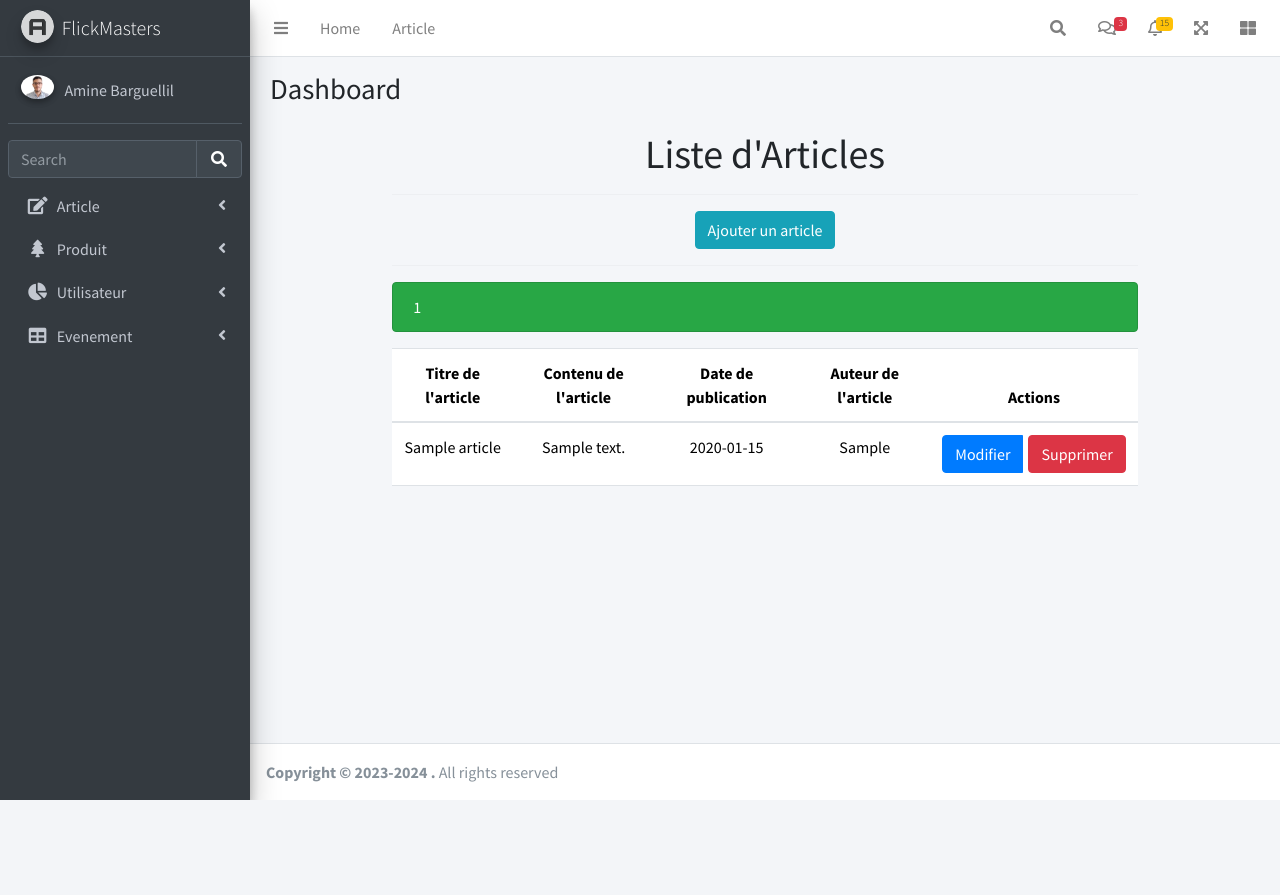
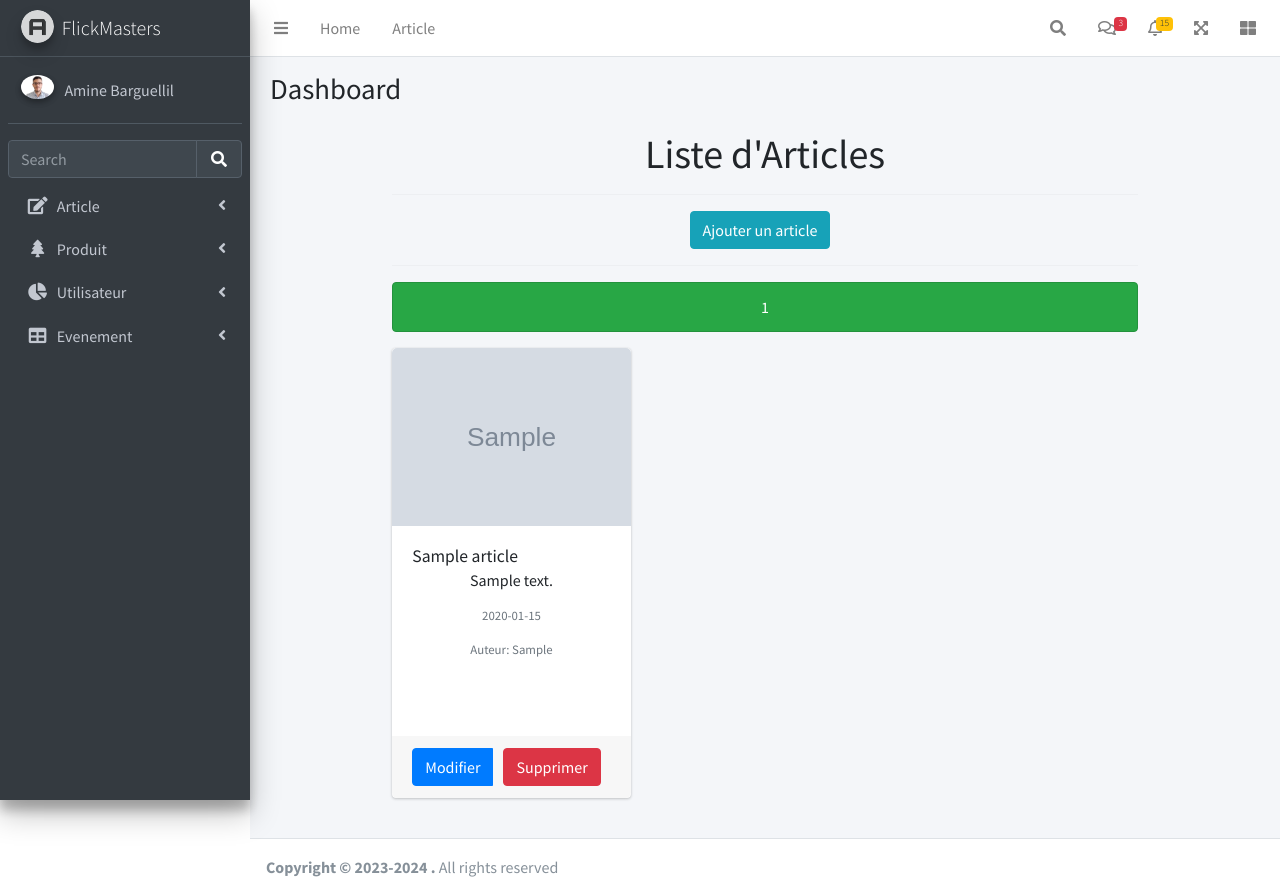
Before and after one commit to yosri-hk/FlickMasters, a Laravel app: page /articles in a window 1280 px wide. Before the commit the page ends 800 px from the top, so only its background shows below. Run offline with Laravel 10, Linux system fonts and the light colour scheme; a user stored in the database is signed in; tables that the repository leaves empty hold one stand-in row (values such as "Sample post"); grey boxes marked "Sample" are stand-in pictures; some libraries are stand-ins or nearby versions.

Commit message:
Image🚀

```diff
--- a/app/Http/Controllers/ArticleController.php
+++ b/app/Http/Controllers/ArticleController.php
@@ -10,7 +10,7 @@ use App\Models\Article;
 class ArticleController extends Controller
 {
     public function liste_articles() {
-        $articles=Article::all();
+        $articles = Article::paginate(2);
         return view("articles.liste",['articles' => $articles]);
     }
 
@@ -21,11 +21,21 @@ class ArticleController extends Controller
 
     public function ajouterArticleTraitement(Request $request) {
         $data=$request->validate([
-            "titre"=>"required",
-            "contenu"=>"required",
-            "datePublication"=>"required",
-            "auteur"=>"required"
+            "titre"=>"required|string|between:5,20|unique:articles",
+            "contenu"=>"required|string|between:5,100",
+            "datePublication"=>"required|date|after:today",
+            "auteur"=>"required|alpha",
+            "image"=>"required"
         ]);
+
+        if ($request->hasFile('image')) {
+            $storedImagePath = $request->file('image')->store('images', 'public');
+
+            $filename = pathinfo($storedImagePath, PATHINFO_BASENAME);
+
+
+            $data['image'] = $filename;
+        }
 
         $article=Article::create($data);
 
@@ -42,12 +52,23 @@ class ArticleController extends Controller
     {
         $data=$request -> validate(
             [
-            "titre"=>"required",
-            "contenu"=>"required",
-            "datePublication"=>"required",
-            "auteur"=>"required"
+            "titre"=>"required|string|between:5,20|unique:articles",
+            "contenu"=>"required|string|between:5,100",
+            "datePublication"=>"required|date|after:today",
+            "auteur"=>"required|alpha",
+            "image"=>"required"
             ]
             );
+
+            if ($request->hasFile('image')) {
+                $storedImagePath = $request->file('image')->store('images', 'public');
+
+                $filename = pathinfo($storedImagePath, PATHINFO_BASENAME);
+
+
+                $data['image'] = $filename;
+            }
+
         $article->update($data);
 
         return redirect(route('article.liste'))->with('success',"Article modifie  avec succes");
--- a/app/Models/Article.php
+++ b/app/Models/Article.php
@@ -8,6 +8,6 @@ use Illuminate\Database\Eloquent\Model;
 class Article extends Model
 {
     protected $fillable=[
-        "titre","contenu","datePublication","auteur"
+        "titre","contenu","datePublication","auteur","image"
     ];
 }
--- a/public/ArticleCss/article.css
+++ b/public/ArticleCss/article.css
@@ -1,31 +1,126 @@
-h1 {
-    font-size: 24px;
-    color: #333;
-    margin-bottom: 20px;
+#ajouterContent .container {
+    background: linear-gradient(135deg, #ff6b6b, #4ca1af);
+    padding: 20px;
+    border-radius: 10px;
+    margin-top: 30px;
+    margin-bottom: 30px;
+}
+
+#ajouterContent h1 {
+    text-align: center;
+    color: #fff;
 }
 
 
-.article-row {
-    background-color: #f9f9f9;
+#ajouterContent .form-control {
+    background-color: rgba(255, 255, 255, 0.1);
+    color: #fff;
+    border-color: #fff;
 }
 
 
-a {
-    text-decoration: none;
-    color: #007bff;
+#ajouterContent .form-label {
+    color: #fff;
+}
+
+
+#ajouterContent .btn-primary {
+    background-color: #007bff;
+    border-color: #007bff;
+    color: #fff;
+}
+
+
+#ajouterContent .btn-primary:hover {
+    background-color: #0056b3;
+    border-color: #0056b3;
+}
+
+
+#ajouterContent .checkbox label,
+#ajouterContent .radio label {
+    color: #fff;
+}
+
+
+#ajouterContent .alert {
+    background-color: rgba(255, 0, 0, 0.7);
+    color: #fff;
+    border: none;
 }
 
 
 
-.tag {
-    background-color: #007bff;
-    color: #fff;
-    padding: 3px 6px;
-    border-radius: 3px;
+
+
+
+/* Hetha css mta3 liste articles*/
+
+
+
+
+.card {
+    border: 1px solid #ccc;
+    border-radius: 5px;
+    box-shadow: 0 4px 6px rgba(0, 0, 0, 0.1);
+    margin-bottom: 20px;
+    height: 450px;
+}
+
+.card img {
+    width: 100%;
+    height: auto;
+    border-top-left-radius: 5px;
+    border-top-right-radius: 5px;
+}
+
+.card-title {
+    font-size: 1.25rem;
+    font-weight: bold;
+    margin-bottom: 10px;
+}
+
+.card-text {
+    font-size: 1rem;
+    margin-bottom: 10px;
+}
+
+.card-footer {
+    background-color: #f7f7f7;
+    border-top: 1px solid #ddd;
+    border-bottom-left-radius: 5px;
+    border-bottom-right-radius: 5px;
+    padding: 10px;
+}
+
+.btn-group {
+    display: flex;
+    justify-content: space-between;
+}
+
+#btn {
+    margin-right: 10px;
 }
 
 
-a:hover {
-    color: #0056b3;
-    transition: color 0.3s ease;
+#container {
+    text-align: center;
 }
+
+.alert-danger {
+    background-color: #dc3545;
+    color: #fff;
+    border: 1px solid #dc3545;
+    padding: 10px;
+    border-radius: 5px;
+}
+
+
+.custom-pagination .pagination li:first-child,
+.custom-pagination .pagination li:last-child {
+    display: none;
+}
+
+
+
+/* Hetha css mta3 liste articles*/
--- a/resources/views/articles/layout.blade.php
+++ b/resources/views/articles/layout.blade.php
@@ -19,7 +19,7 @@
   <!-- bootstrap mta3i -->
   <link href="https://cdn.jsdelivr.net/npm/bootstrap@5.3.2/dist/css/bootstrap.min.css" rel="stylesheet" integrity="sha384-T3c6CoIi6uLrA9TneNEoa7RxnatzjcDSCmG1MXxSR1GAsXEV/Dwwykc2MPK8M2HN" crossorigin="anonymous">
 <!-- bootstrap mta3i -->
-  <link href="{{ asset('ArticleCss/Ajout.css') }}" rel="stylesheet">
+  <link href="{{ asset('ArticleCss/article.css') }}" rel="stylesheet">
 
 
 
--- a/resources/views/articles/liste.blade.php
+++ b/resources/views/articles/liste.blade.php
@@ -2,53 +2,52 @@
 @section('content')
 
 <!-- liste article -->
-        <div class="container">
+<div class="container" id="container">
     <div class="row justify-content-center">
         <div class="col-md-9">
             <h1 class="text-center">Liste d'Articles</h1>
             <hr>
             <div class="d-flex justify-content-center">
-                    <a href="/ajouterArticle" class="btn btn-info">Ajouter un article</a>
+                <a href="/ajouterArticle" class="btn btn-info" id="btn">Ajouter un article</a>
             </div>
             <hr>
             @if (session("status"))
             <div class="alert alert-success">
-                  {{session("status")}}
+                {{ session("status") }}
             </div>
             @endif
-                <table class="table">
-                    <thead>
-                        <tr>
-                            <th class="text-center">Titre de l'article</th>
-                            <th class="text-center">Contenu de l'article</th>
-                            <th class="text-center">Date de publication</th>
-                            <th class="text-center">Auteur de l'article</th>
-                            <th class="text-center">Actions</th>
-                        </tr>
-                    </thead>
-                    <tbody>
+            <div class="row">
                 @foreach($articles as $article)
-                        <tr class="article-row">
-                            <td class="text-center">{{$article->titre}}</td>
-                            <td class="text-center">
-                                {{$article->contenu}}
-                            </td>
-                            <td class="text-center">{{$article->datePublication}}</td>
-                            <td class="text-center">{{$article->auteur}}</td>
-                            <td class="text-center">
-                                <div class="btn-group">
-                                    <a href="{{route('article.edit',['article'=>$article])}}" class="btn btn-primary" style="margin-right: 5px">Modifier</a>
-                                    <form method="post" action="{{route('article.delete',['article'=>$article])}}">
+                    <div class="col-md-4 mb-4">
+                        <div class="card">
+                            @if ($article->image)
+                            <img src="{{ asset('storage/images/' . $article->image) }}" alt="Article Image" width="100" height="100">
+                            @endif
+                            <div class="card-body">
+                                <h5 class="card-title">{{ $article->titre }}</h5>
+                                <p class="card-text">{{ $article->contenu }}</p>
+                                <p class="card-text"><small class="text-muted">{{ $article->datePublication }}</small></p>
+                                <p class="card-text"><small class="text-muted">Auteur: {{ $article->auteur }}</small></p>
+                            </div>
+                            <div class="card-footer">
+                                <div class="btn-group" role="group" aria-label="Actions">
+                                    <a href="{{ route('article.edit', ['article' => $article]) }}" class="btn btn-primary" id="btn">Modifier</a>
+                                    <form method="post" action="{{ route('article.delete', ['article' => $article]) }}">
                                         @csrf
                                         @method("delete")
-                        <input type="submit" value="Supprimer" class="btn btn-danger">
+                                        <input type="submit" value="Supprimer" class="btn btn-danger" id="btn">
                                     </form>
                                 </div>
-                            </td>
-                        </tr>
+                            </div>
+                        </div>
+                    </div>
                 @endforeach
-                    </tbody>
-                </table>
+            </div>
+
+            <!-- Pagination links -->
+            <div class="d-flex justify-content-center">
+                {{ $articles->onEachSide(1)->links('pagination::bootstrap-4', ['class' => 'custom-pagination']) }}
+            </div>
         </div>
     </div>
 </div>
```
Also changed, not shown: public/ArticleCss/Ajout.css (deleted, +0 -52 lines), resources/views/articles/ajouter.blade.php (+20 -11 lines), resources/views/articles/edit.blade.php (+20 -10 lines), database/migrations/2023_09_30_105229_create_articles_table.php. Lines whose indentation alone changed are shown as unchanged.
